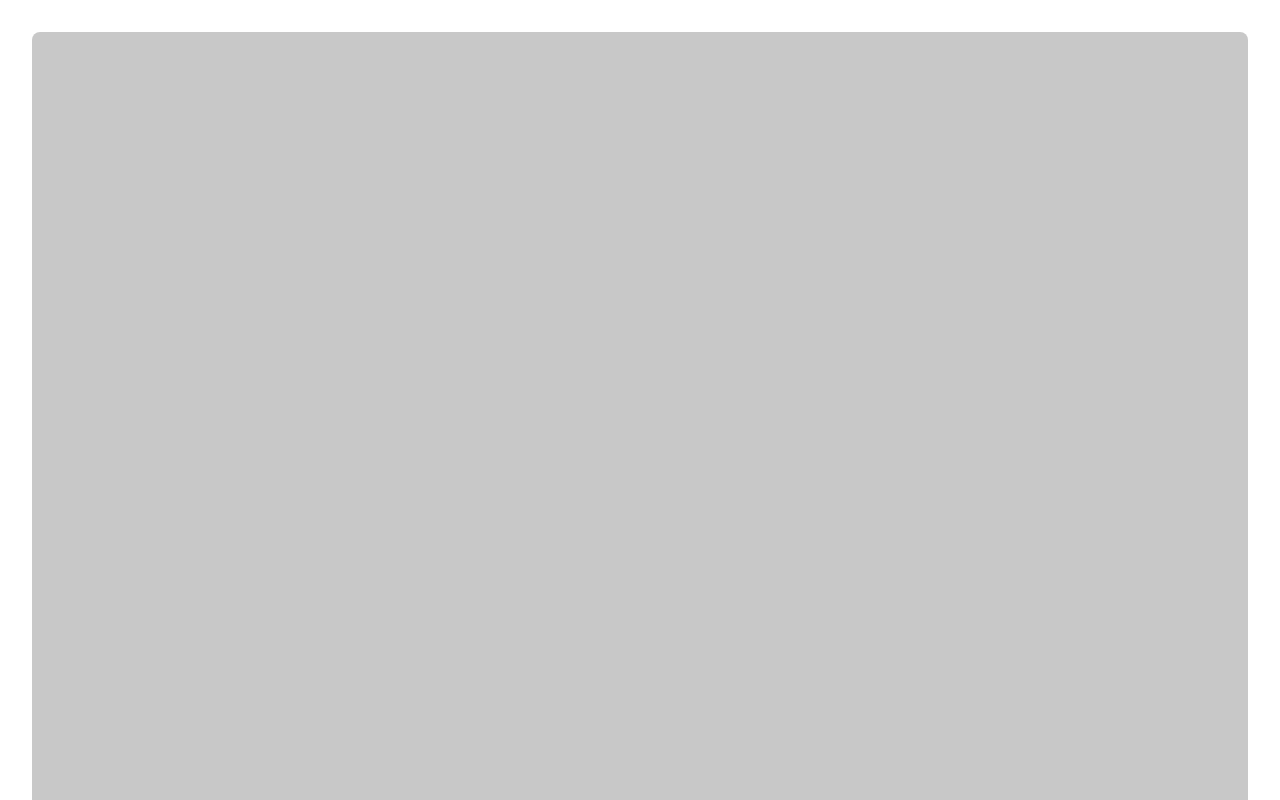
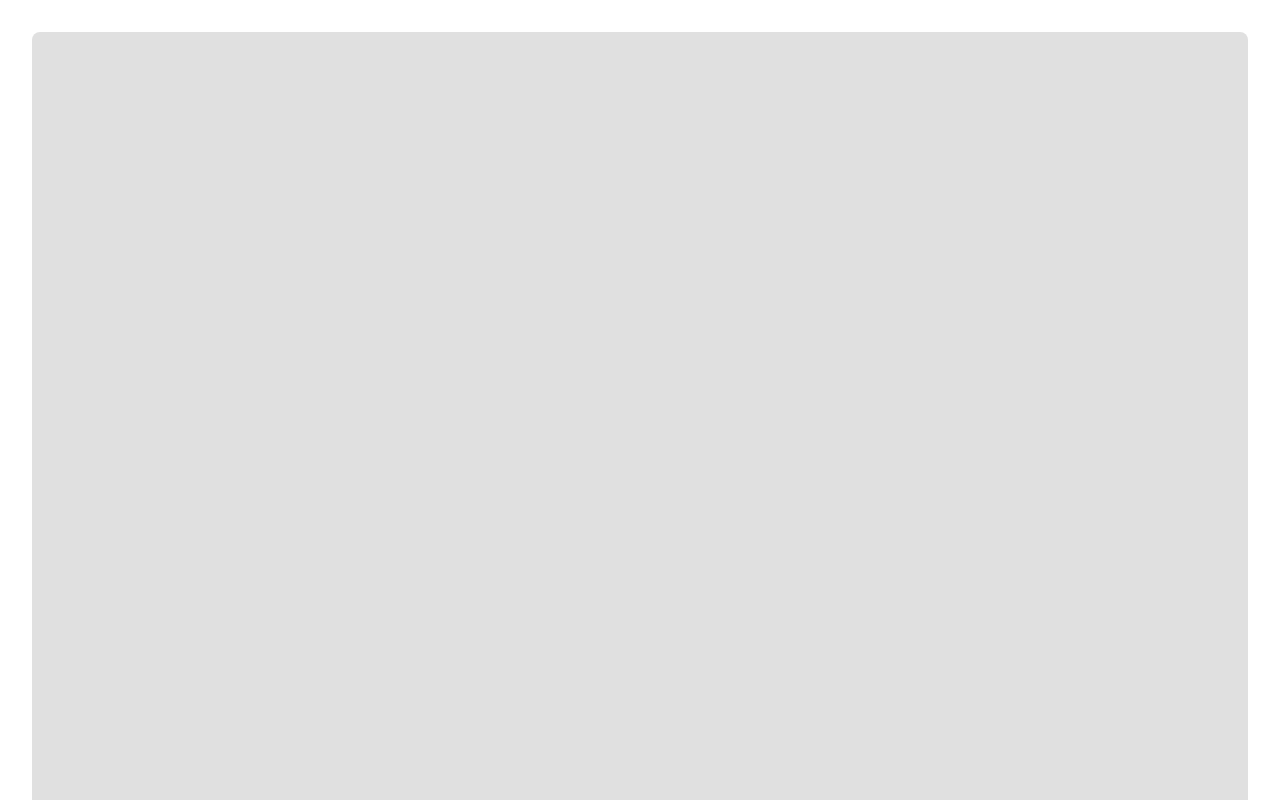
Before and after one commit to Tivo389/101_200903-drag-and-drop, a React (Create React App) app: page / in a window 1280 px wide. Shown: the top 800 px of the page. Built offline with nearby package versions, Linux system fonts and the light colour scheme.

Commit message:
200906 / 200906_stylesWhileMoving - Styles while items are beig moved added to provide better visual cue - Develop an method to return item to default position if not on landing pad.

```diff
--- a/src/components/DropItem.js
+++ b/src/components/DropItem.js
@@ -38,6 +38,7 @@ class DropItem extends Component {
   // HANDLER FUNCTION
   handleStart = (e) => {
     e.currentTarget.classList.add('pseudoHover');
+    this.updateNonTargets(e, 'Start');
     this.getAxis(e,'Start');
   };
   handleMove = (e) => {
@@ -50,6 +51,7 @@ class DropItem extends Component {
     e.currentTarget.classList.remove('pseudoHover');
     document.body.classList.remove('bodyScrollLock');
     e.currentTarget.classList.remove('noTransition');
+    this.updateNonTargets(e, 'End');
     this.getAxis(e, 'End');
   };
 
@@ -93,6 +95,13 @@ class DropItem extends Component {
 
 
   // COMPONENT FUNCTIONS
+  // - Apply the XY axis values to the e.currentTarget
+  applyAxis = (e) => {
+    const xAxisMovement = this.axis.xMove - this.axis.xStart;
+    const yAxisMovement = this.axis.yMove - this.axis.yStart;
+    const styleValue = `transform: translate(${xAxisMovement}px, ${yAxisMovement}px);`
+    e.currentTarget.style = styleValue;
+  };
   // - Get the XY axis values based on the requested Phase
   getAxis = (e,phase) => {
     let eClientX;
@@ -148,12 +157,21 @@ class DropItem extends Component {
       yAxis = window.innerHeight;
     }
   };
-  // - Apply the XY axis values to the e.currentTarget
-  applyAxis = (e) => {
-    const xAxisMovement = this.axis.xMove - this.axis.xStart;
-    const yAxisMovement = this.axis.yMove - this.axis.yStart;
-    const styleValue = `transform: translate(${xAxisMovement}px, ${yAxisMovement}px);`
-    e.currentTarget.style = styleValue;
+  // - Once a target item is selected update the make the non targets appear deactivated
+  updateNonTargets = (e, phase) => {
+    const allItems = document.querySelector('.dropItemContainer').querySelectorAll('.dropItem');
+    const landingPad = document.querySelector('.landingPad');
+    if (phase === 'Start') {
+      allItems.forEach(item => {
+        if (item !== e.currentTarget) item.classList.add('inactive');
+      });
+      landingPad.classList.add('active');
+    } else if (phase === 'End') {
+      allItems.forEach(item => {
+        if (item !== e.currentTarget) item.classList.remove('inactive');
+      });
+      landingPad.classList.remove('active');
+    }
   };
 }
 
--- a/src/css/index.css
+++ b/src/css/index.css
@@ -437,7 +437,24 @@ h6 {
   width: 100%;
   padding-bottom: 100%;
   border-radius: 8px;
-  background: #c8c8c8; }
+  position: relative;
+  overflow: hidden;
+  background: #e0e0e0; }
+  .dragDropContainer .landingPad::before {
+    border: 4px dashed #646464;
+    border-radius: 8px;
+    bottom: 0;
+    content: '';
+    height: 100%;
+    left: 0;
+    opacity: 0;
+    position: absolute;
+    right: 0;
+    top: 0;
+    transition: 0.15s ease-in-out;
+    width: 100%; }
+  .dragDropContainer .landingPad.active::before {
+    opacity: 1; }
 
 .dragDropContainer .dropItemContainer {
   border-top: 1px dashed #646464;
@@ -475,8 +492,12 @@ h6 {
     margin-left: 16px; }
   .dragDropContainer .dropItem.cyan {
     background: #76ecec; }
+    .dragDropContainer .dropItem.cyan.inactive {
+      background: #c8ffff; }
   .dragDropContainer .dropItem.magenta {
     background: #ec76ec; }
+    .dragDropContainer .dropItem.magenta.inactive {
+      background: #ffc8ff; }
   .dragDropContainer .dropItem.noTransition {
     transition: none; }
   .dragDropContainer .dropItem.pseudoHover {
@@ -486,7 +507,9 @@ h6 {
     .dragDropContainer .dropItem.pseudoHover::after {
       opacity: 1; }
   .dragDropContainer .dropItem.yellow {
-    background: #ecec76; }
+    background: #f5d46a; }
+    .dragDropContainer .dropItem.yellow.inactive {
+      background: #ffecae; }
   @media (any-hover: hover) {
     .dragDropContainer .dropItem:hover {
       transform: translateY(-8px); }
--- a/src/css/index.scss
+++ b/src/css/index.scss
@@ -27,7 +27,26 @@
   width: 100%;
   padding-bottom: 100%;
   border-radius: 8px;
-  background: rgb(200,200,200);
+  position: relative;
+  overflow: hidden;
+  background: rgb(224,224,224);
+  &::before {
+    border: 4px dashed rgb(100,100,100);
+    border-radius: 8px;
+    bottom: 0;
+    content: '';
+    height: 100%;
+    left: 0;
+    opacity: 0;
+    position: absolute;
+    right: 0;
+    top: 0;
+    transition: $durationXS ease-in-out;
+    width: 100%;
+  }
+  &.active::before {
+    opacity: 1;
+  }
 }
 .dragDropContainer .dropItemContainer {
   border-top: 1px dashed rgb(100,100,100);
@@ -68,10 +87,16 @@
     margin-left: 16px;
   }
   &.cyan {
-    background: rgb(118, 236, 236);
+    background: rgb(118,236,236);
+    &.inactive {
+      background: rgb(200,255,255);
+    }
   }
   &.magenta {
-    background: rgb(236, 118, 236);
+    background: rgb(236,118,236);
+    &.inactive {
+      background: rgb(255,200,255);
+    }
   }
   &.noTransition {
     transition: none;
@@ -86,7 +111,10 @@
     }
   }
   &.yellow {
-    background: rgb(236, 236, 118);
+    background: rgb(245, 212, 106);
+    &.inactive {
+      background: rgb(255, 236, 174);
+    }
   }
   @include hover {
     transform: translateY(-8px);
```
